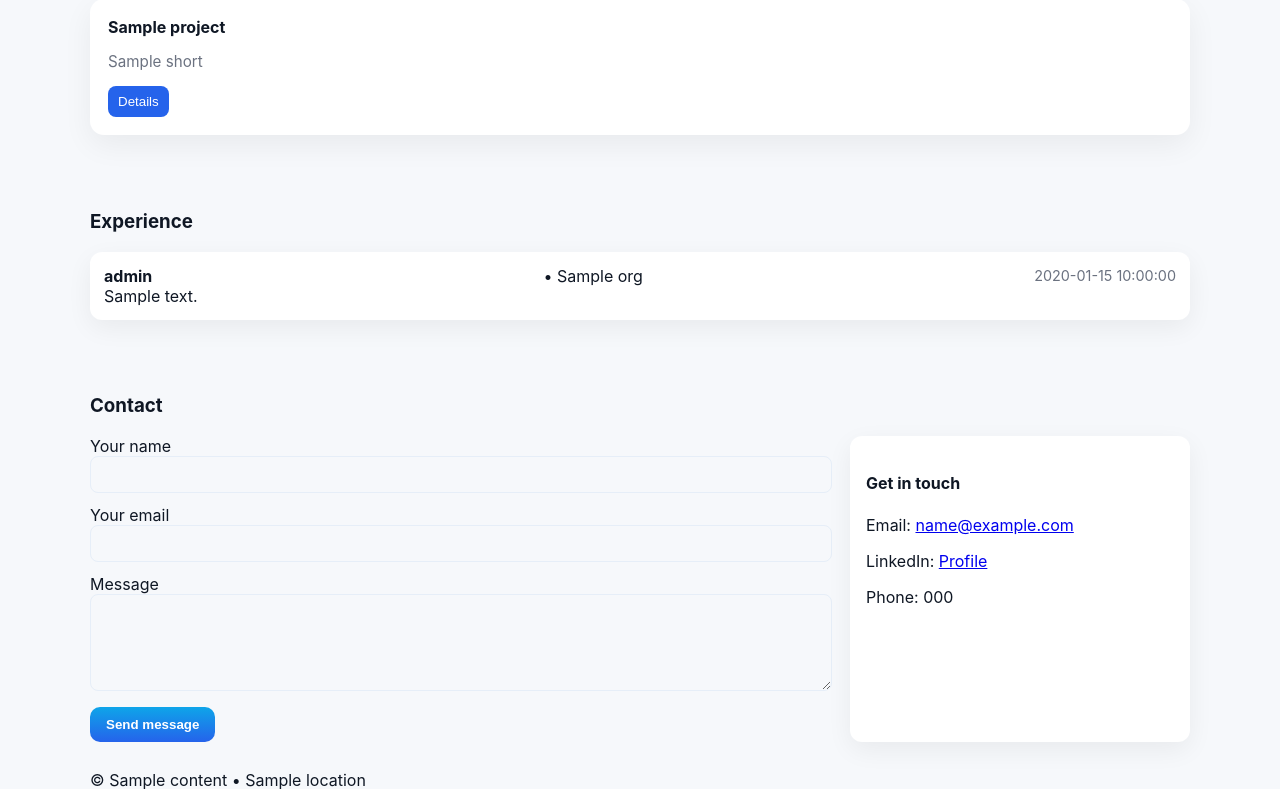
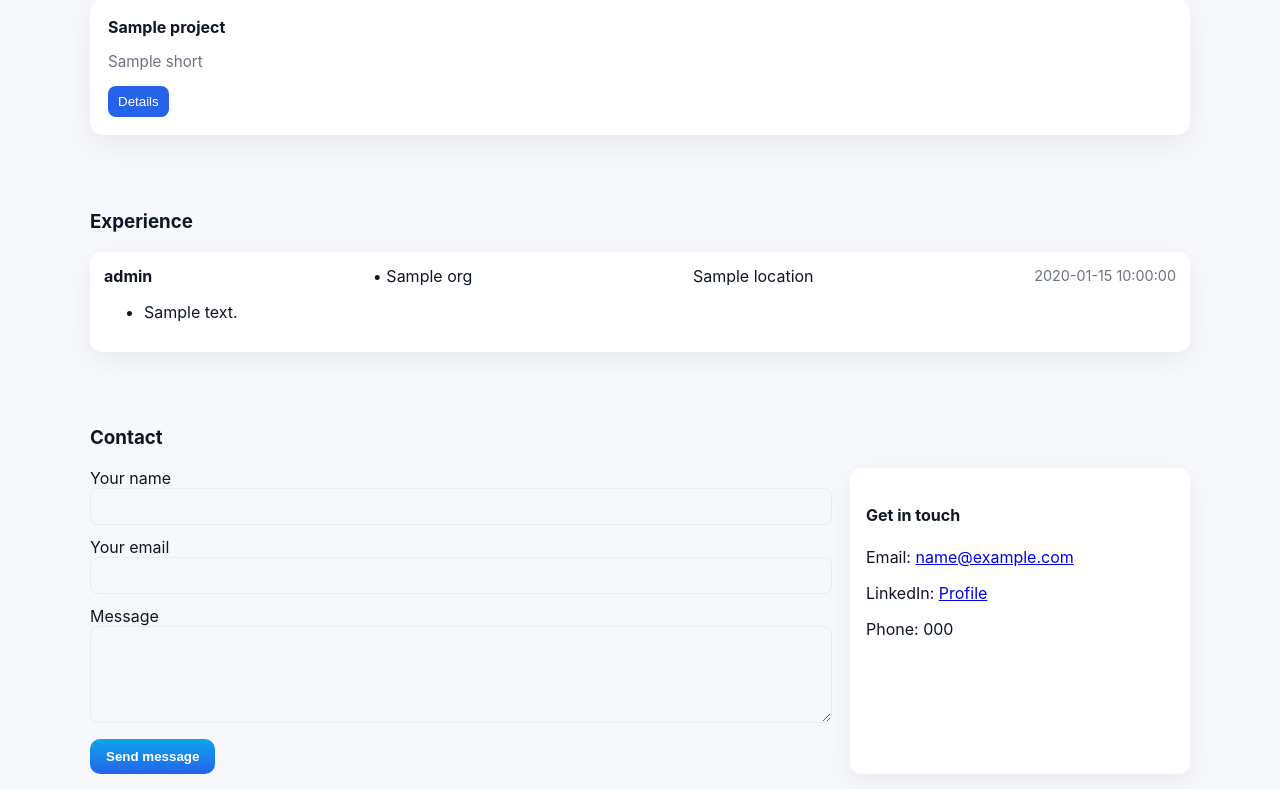
Before and after one commit to Shehanford/portfolio, a Flask app: template templates/index.html in a window 1280 px wide. Shown: the part 944-1733 px from the top of the page. Run offline with Flask 3, Linux system fonts and the light colour scheme; the template is opened without the code that fills it: most values are stand-ins (such as "Sample title", 1, 10 or a date in 2020).

Commit message:
experience - index html update

```diff
--- a/templates/index.html
+++ b/templates/index.html
@@ -84,9 +84,17 @@
       <div class="timeline-item">
         <div class="ti-head">
           <strong>{{ e.role }}</strong> • {{ e.org }}
+          <span class="ti-location">{{ e.location }}</span>
           <span class="ti-date">{{ e.date }}</span>
         </div>
-        <div class="ti-body">{{ e.details }}</div>
+
+        <div class="ti-body">
+          <ul>
+            {% for detail in e.details %}
+              <li>{{ detail }}</li>
+            {% endfor %}
+          </ul>
+        </div>
       </div>
     {% endfor %}
   </div>
```
